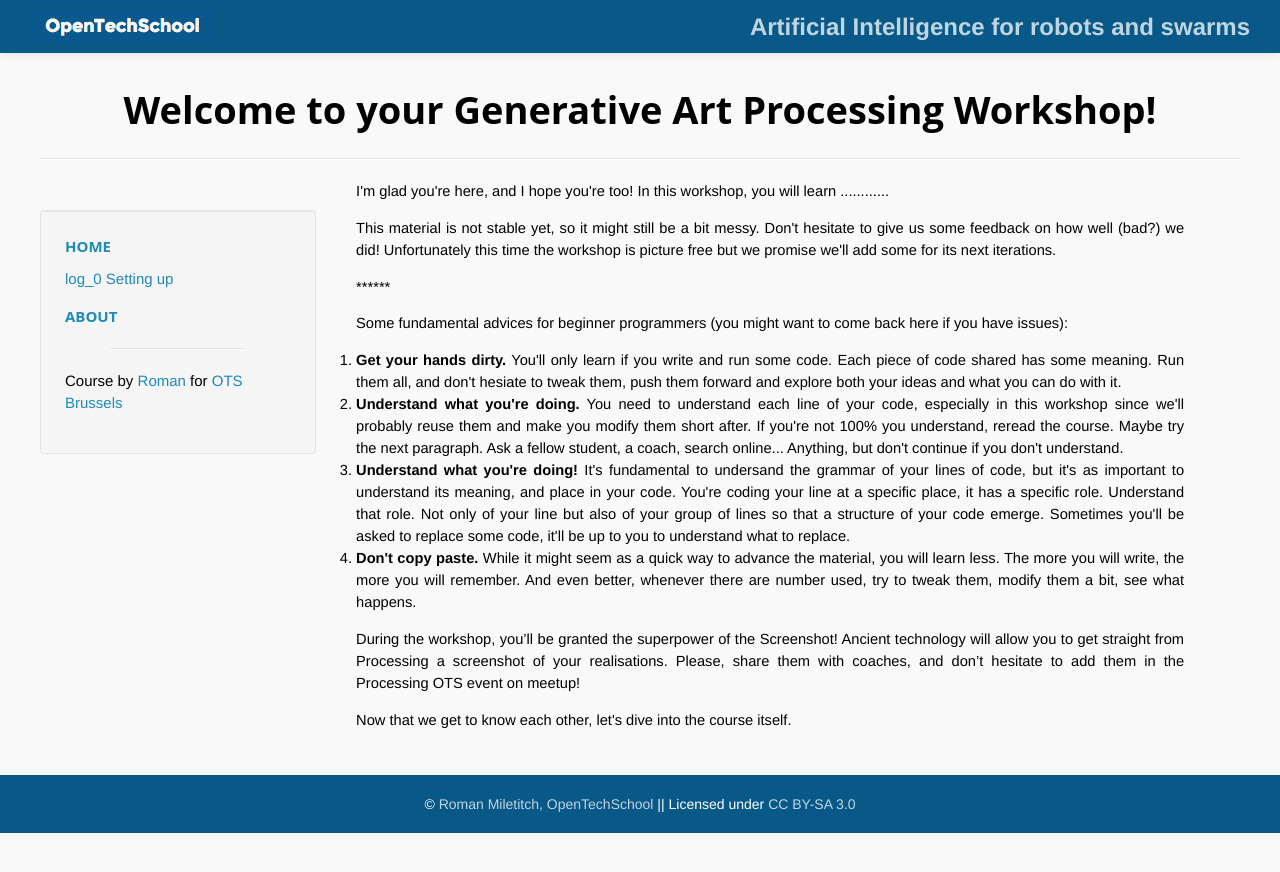
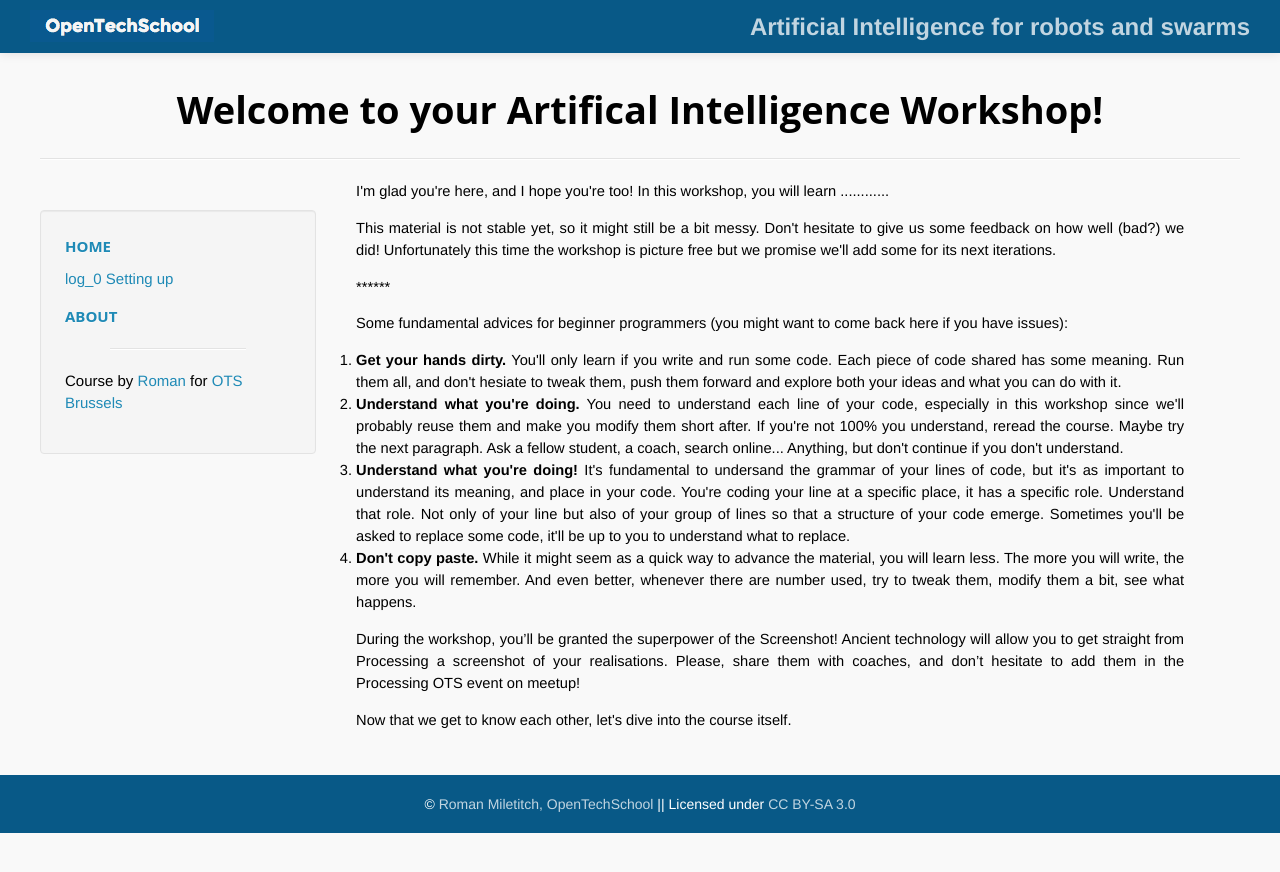
Before and after one commit to OpenTechSchool-Brussels/AI-for-robots-and-swarms, a Jekyll site: the page built from index.html, in a window 1280 px wide. Shown: the top 872 px of the page. Built offline with Jekyll 4.4.1, drawn with Linux system fonts in a browser that asks for light colours; Markdown is read by kramdown in place of the engine named in the settings.

Commit message:
Update index.html

```diff
--- a/index.html
+++ b/index.html
@@ -1,6 +1,6 @@
 ---
 layout: default
-title:  "Welcome to your Generative Art Processing Workshop!"
+title:  "Welcome to your Artifical Intelligence Workshop!"
 ---
 
 <p>I'm glad you're here, and I hope you're too! In this workshop, you will learn ............
```
